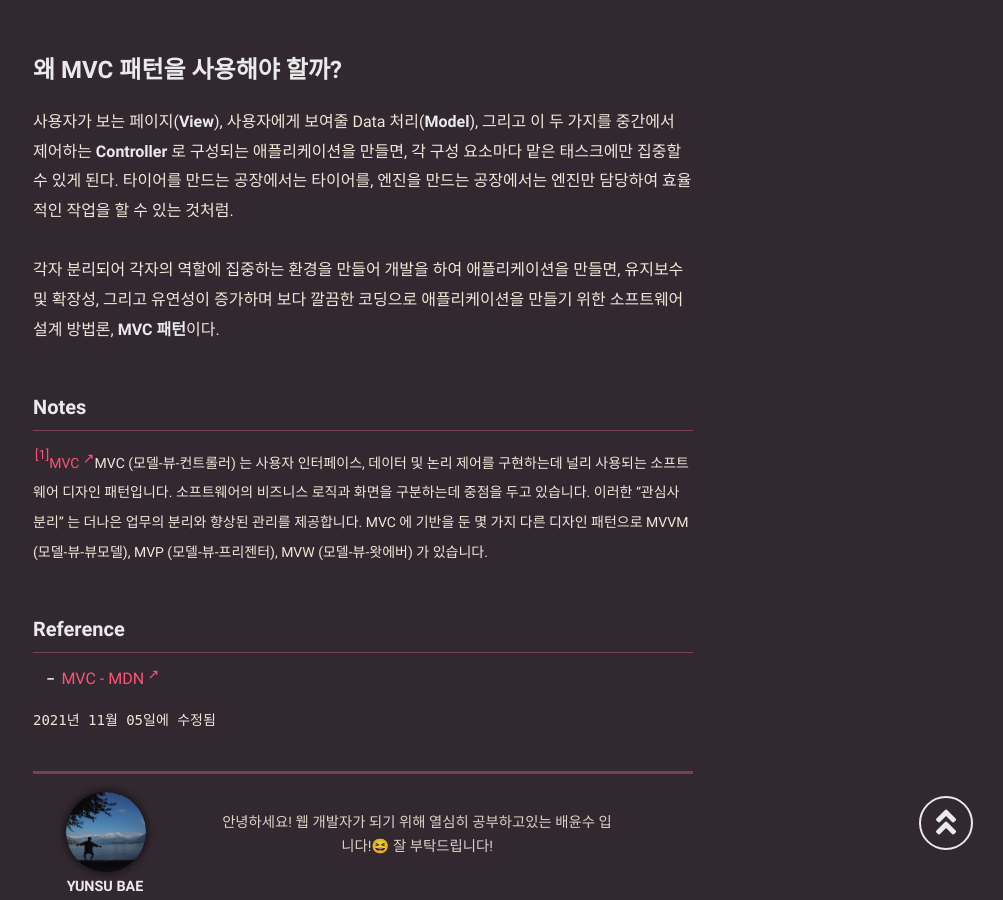
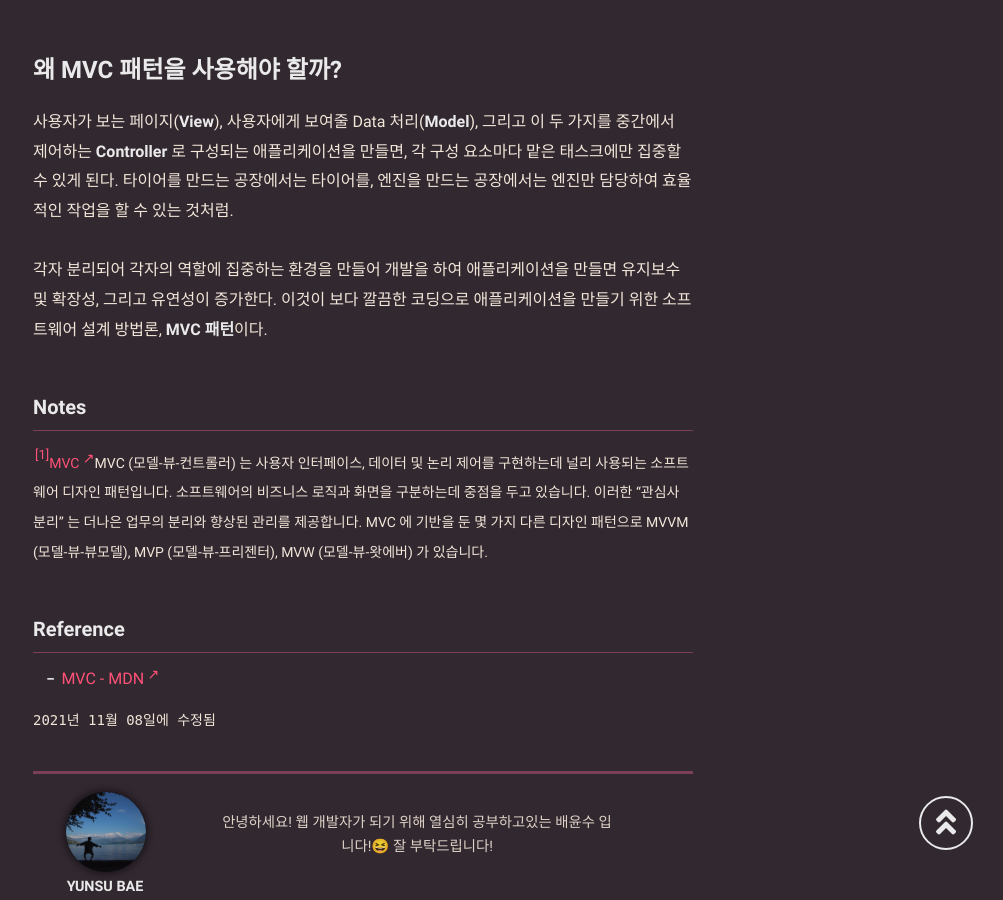
Before and after one commit to mniYUNSU/mniYUNSU.github.io, a Jekyll site: the page built from _posts/design-mvc/2021-11-05-design-mvc.md, in a window 1280 px wide and 900 px high, scrolled down 4753 px. Shown: the whole window, without its empty margins (277-1280 px from the left). Built offline with Jekyll 4.4.1, drawn with Linux system fonts in a browser that asks for light colours; some web fonts are replaced; comment, search, counter and statistics services are not loaded; some of the changed text lies outside the part shown.

```diff
--- a/_posts/design-mvc/2021-11-05-design-mvc.md
+++ b/_posts/design-mvc/2021-11-05-design-mvc.md
@@ -2,7 +2,7 @@
 layout: post
 title: 'MVC 패턴이란?'
 date: 2021-11-05 09:29:20 +0700
-modified: 2021-11-05 16:49:47 +07:00
+modified: 2021-11-08 16:49:47 +07:00
 categories: [Computer Science]
 tags: [CS]
 description: MVC (모델-뷰-컨트롤러) 는 사용자 인터페이스, 데이터 및 논리 제어를 구현하는데 널리 사용되는 소프트웨어 디자인 패턴입니다. 소프트웨어의 비즈니스 로직과 화면을 구분하는데 중점을 두고 있습니다. 이러한 "관심사 분리" 는 더나은 업무의 분리와 향상된 관리를 제공합니다. MVC 에 기반을 둔 몇 가지 다른 디자인 패턴으로 MVVM (모델-뷰-뷰모델), MVP (모델-뷰-프리젠터), MVW (모델-뷰-왓에버) 가 있습니다.
@@ -71,7 +71,7 @@
 
 View는 Controller와 상호작용을 한다.
 
-Controller에게 사용자의 행동에 따른 이벤트를 전달하면 View는 그 이후의 과정을 알지 못합니다.
+Controller에게 사용자의 행동에 따른 이벤트를 전달하면 View는 그 이후의 과정을 알지 못한다.
 
 Controller는 Model과 상호작용으로부터 응답받은 Data를 View에게 응답한다.
 
@@ -123,7 +123,7 @@
 
 사용자가 보는 페이지(**View**), 사용자에게 보여줄 Data 처리(**Model**), 그리고 이 두 가지를 중간에서 제어하는 **Controller** 로 구성되는 애플리케이션을 만들면, 각 구성 요소마다 맡은 태스크에만 집중할 수 있게 된다. 타이어를 만드는 공장에서는 타이어를, 엔진을 만드는 공장에서는 엔진만 담당하여 효율적인 작업을 할 수 있는 것처럼.
 
-각자 분리되어 각자의 역할에 집중하는 환경을 만들어 개발을 하여 애플리케이션을 만들면, 유지보수 및 확장성, 그리고 유연성이 증가하며 보다 깔끔한 코딩으로 애플리케이션을 만들기 위한 소프트웨어 설계 방법론, **MVC 패턴**이다.
+각자 분리되어 각자의 역할에 집중하는 환경을 만들어 개발을 하여 애플리케이션을 만들면 유지보수 및 확장성, 그리고 유연성이 증가한다. 이것이 보다 깔끔한 코딩으로 애플리케이션을 만들기 위한 소프트웨어 설계 방법론, **MVC 패턴**이다.
 
 ### Notes
 
```
Also changed, not shown: _posts/common-http/2021-07-01-common-http.md (+2 -2 lines), _posts/design-uiux/2021-11-08-design-uiux.md (added, +37 -0 lines), _posts/js-asyncawait/2021-06-25-js-asyncawait.md (+3 -2 lines), _posts/js-closure/2021-10-22-js-closure.md (+1 -1 lines), images/design-uiux1.jpg (added), images/design-uiux2.jpeg (added).
